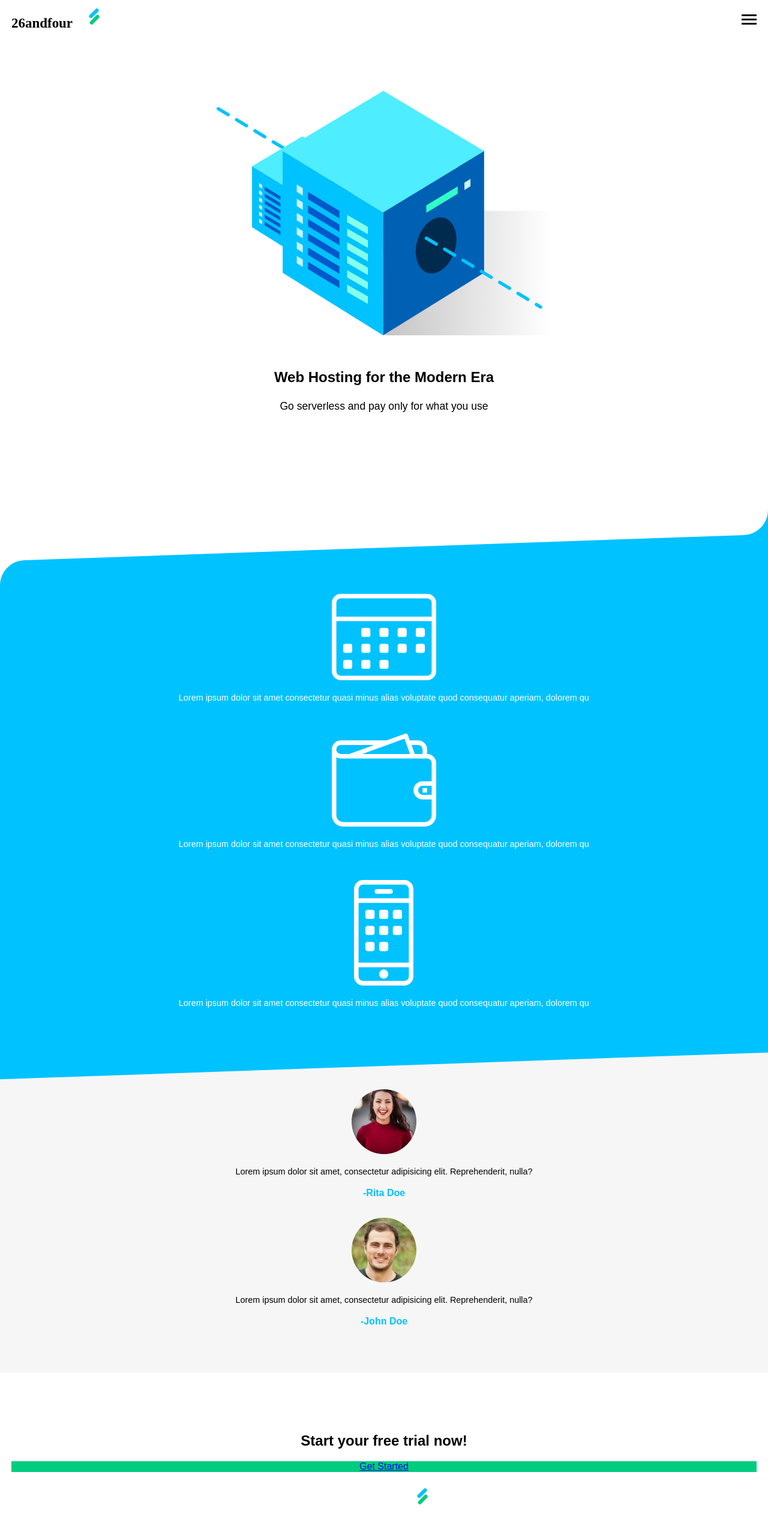
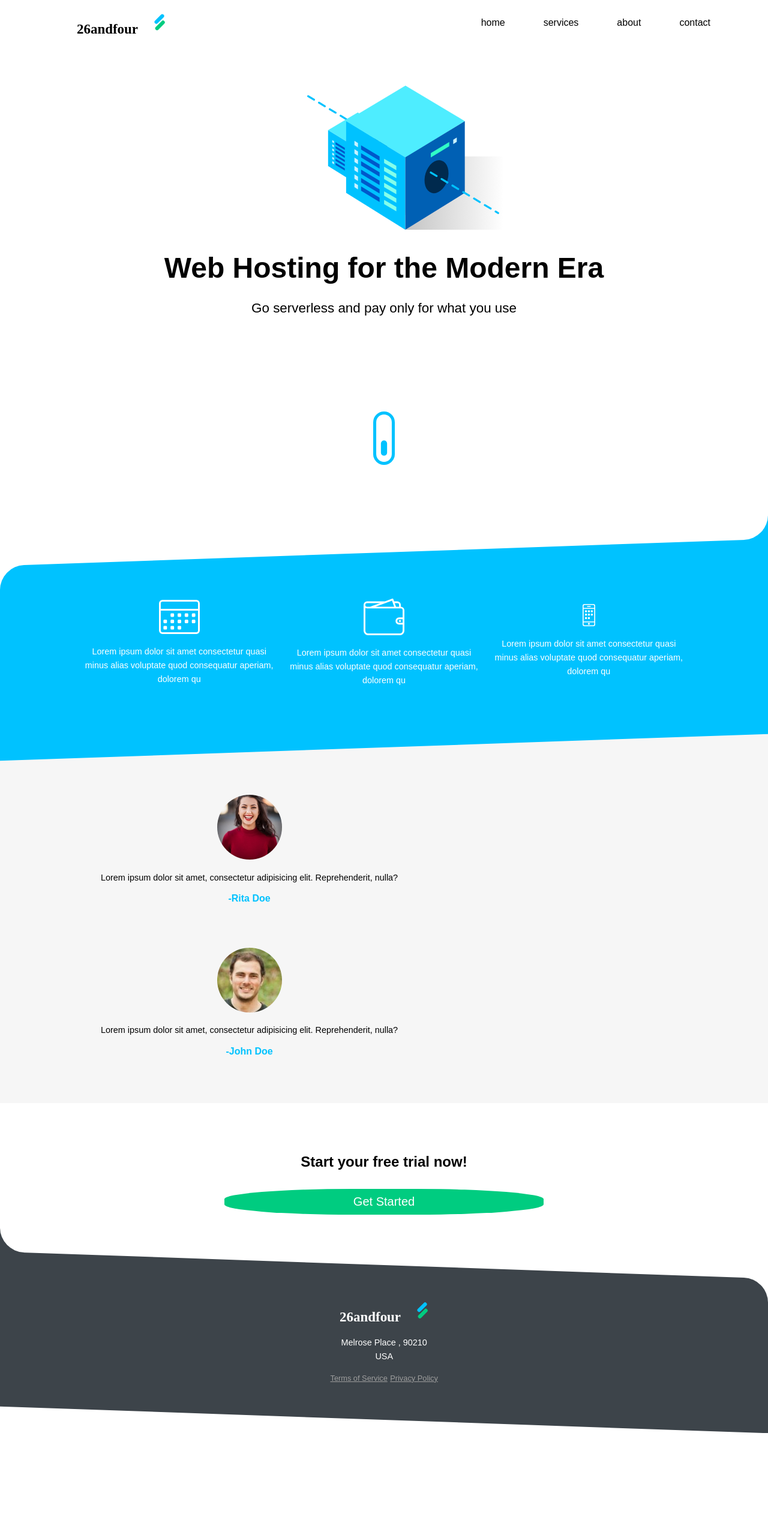
Before and after one commit to gent20/frontender, a plain HTML site: page index.html in a window 1280 px wide. Shown: the top 2534 px of the page at 60% size. After the commit the page ends 2389 px from the top, so only its background shows below. Drawn offline with Linux system fonts and the light colour scheme.

Commit message:
media queries

```diff
--- a/css/main.css
+++ b/css/main.css
@@ -131,7 +131,211 @@ h2 {
 
 .cta {
     background-color: #00CC80;
-    width: calc(100% -1em);
+    width: calc(100% - 1em);
     display: block;
+    color: white;
+    border-radius:40%;
+    padding: .5em;
+    text-decoration: none;
+    font-size: 1.5em;
+    margin: 3% auto 7%;
+    position: relative;
+    z-index: 4;
+    font-size: 20px;
+}
+
+.footer-container {
+    width: 100%;
+    background: #3D444A;
+    color: #fff;
+    padding: 3em 0;
+    border-top-right-radius: 40px;
+    transform: skewY(2deg);
+}
+
+.footer-container .container {
+    transform: skewY(-2deg);
+}
+
+.footer-container::before {
+    content: "";
+    width: 40px;
+    height:40px;
+    background-color: #3D444A;
+    position: absolute;
+    top: -39px;
+    left: 0;
+    z-index:-2;
+}
+
+.footer-container::after{
+    content: "";
+    width: 80px;
+    height: 80px;
+    background-color: white;
+    position: absolute;
+    z-index: -1;
+    top: -80px;
+    left: 0;
+    border-radius: 50px;;
+}
+.footer-links {
+    margin: 0 auto;
+}
+
+.footer-links li {
+    display: inline-block;
+}
+.footer-links li a {
+    color: #9D9D9D;
+    font-size: .8em;
+}
+
+nav ul {
+    position: fixed;
+    width: 60%;
+    top: 0;
+    right: 0;
+    text-align: left;
+    background: rgb(36 ,41,44);
+    height: 100%;
+    z-index: 7;
+    padding-top: 3em;
+}
+
+nav ul li a {
+    color: white;
+    text-decoration: none;
+    display: block;
+    width: 100%;
+    padding: 1em 2em;
+    background-color:rgb(49,55,59);
+}
+
+nav ul li a:hover{
+    background-color:rgb(65,73,78);
+}
+
+.exit-btn {
+    margin-bottom: 1em;
+    margin-top: -1.3em;
+    text-align: right;
+    padding:0 1.4em;
+}
+
+.exit-btn img {
+    width: 15px;
+    cursor: pointer;
+}
+
+@media only screen and (min-width:650px) {
+    .server{
+        width: 50%;
+    }
+
+    h1{
+        font-size: 3em;
+        margin:0;
+    }
+
+    .subhead {
+        font-size: 1.4em;
+        margin-bottom: 12%;
+    }
+
+    .blue-container {
+        margin: 0;
+    }
+
+    .blue-container img {
+        width: 20%;
+    }
+
+    .blue-container ul li:nth-child(3) img{
+        width: 6%;
+        margin-top: -6px;
+    }
+
+    .blue-container ul {
+        display: flex;
+        margin-top: -1em;
+        align-items: center;
+    }
+
+    .blue-container ul li {
+        margin-bottom: 0;
+
+    }
+
+    .blue-container ul li p {
+        padding: 0 .8em;
+    }
+
+    .gray-container ul {
+        display: flex;
+    }
+
+    nav ul {
+        width: 40%;
+    }
+}
+
+@media only screen and (min-width:875px)  {
+
+    .subhead {
+        margin-bottom: 15%;
+    }
+
+    .blue-container ul {
+        margin:  0 0 4% 0;
+    }
+
+    .gray-container ul {
+        margin: 4% 0 0;
+    }
+}
+
+@media only screen and (min-width:1024px) {
+    .cta {
+        width: 50%;
+    }
+
+    .container{
+        width: 80%;
+        margin: 0 auto;
+    }
+
+    .show-desktop {
+        display:block;
+        margin: 0 auto 13% auto;
+    }
+
+    .hide-desktop {
+        display: none;
+    }
+
+    nav ul {
+        position: inherit;
+        width: auto;
+        background: none;
+        height: auto;
+        display: flex;
+        padding-top: 0;
+    }
+
+    nav ul li {
+        float: left;
+    }
+
+    nav ul li a {
+        color: black;
+        background-color: inherit;
+        text-align: right;
+        padding: 1em 2em;
+    }
+
+    nav ul li a:hover{
+        background-color: inherit;
+    }
 
 }
```
